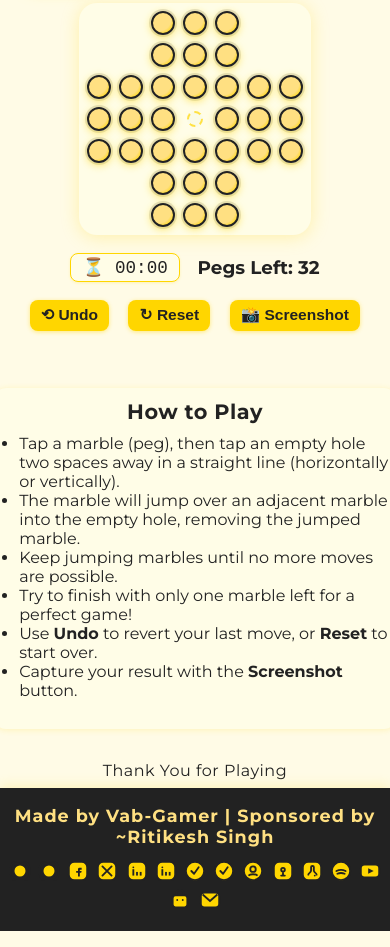
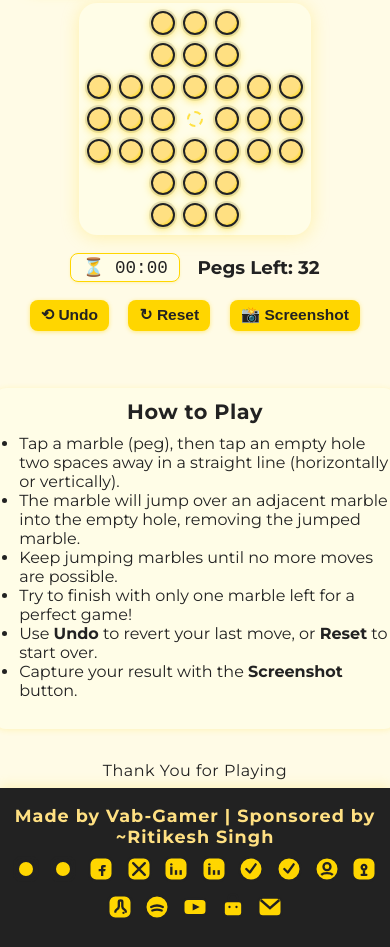
Before and after one commit to vab-gamer/Vab.Brainvita, a plain HTML site: page index.html in a window 390 px wide. Shown: the part 269-1216 px from the top of the page. Drawn offline with nearby package versions, Linux system fonts and the light colour scheme.

Commit message:
Update style.css

```diff
--- a/style.css
+++ b/style.css
@@ -330,41 +330,43 @@ footer {
   .board-header-for-screenshot h1 { font-size: 1.1rem; }
   }
   /* Social Links Bar in Footer */
+/* Your original 300+ lines CSS remains fully intact */
+
+/* Social Links Refinements */
 .social-links {
-  margin-top: 0.7rem;
   display: flex;
   flex-wrap: wrap;
   justify-content: center;
   gap: 0.6rem;
+  padding: 0.5rem 0;
 }
+
 .social-links a {
   display: inline-flex;
   align-items: center;
   justify-content: center;
-  background: transparent;
   border-radius: 50%;
-  transition: background 0.2s, box-shadow 0.2s;
-  outline: none;
-  padding: 0.1rem;
+  transition: transform 0.2s ease-in-out, filter 0.2s ease-in-out;
 }
-.social-links a:focus-visible {
-  outline: 2px solid var(--accent);
-}
+
 .social-links .icon {
   width: 28px;
   height: 28px;
-  display: block;
-  background: none;
-  vertical-align: middle;
-  transition: filter 0.2s, transform 0.2s;
-  /* Ensures icons look crisp on all backgrounds */
+  transition: filter 0.25s ease-in-out, transform 0.25s ease-in-out;
 }
+
+/* Hover & Focus Effects */
 .social-links a:hover .icon,
 .social-links a:focus .icon {
-  filter: drop-shadow(0 0 4px #ffd60088) brightness(1.2);
-  transform: scale(1.13);
+  filter: drop-shadow(0 0 6px rgba(255, 214, 0, 0.9)) brightness(1.3);
+  transform: scale(1.2);
 }
-@media (max-width: 600px) {
-  .social-links .icon { width: 22px; height: 22px; }
-  .social-links { gap: 0.25rem; }
+
+/* Blog Section Styling */
+.blog-section {
+  background: var(--main-bg);
+  padding: 1.2rem;
+  margin: 1.2rem 0;
+  text-align: center;
+  box-shadow: 0 2px 12px #ffd60033;
 }
```
